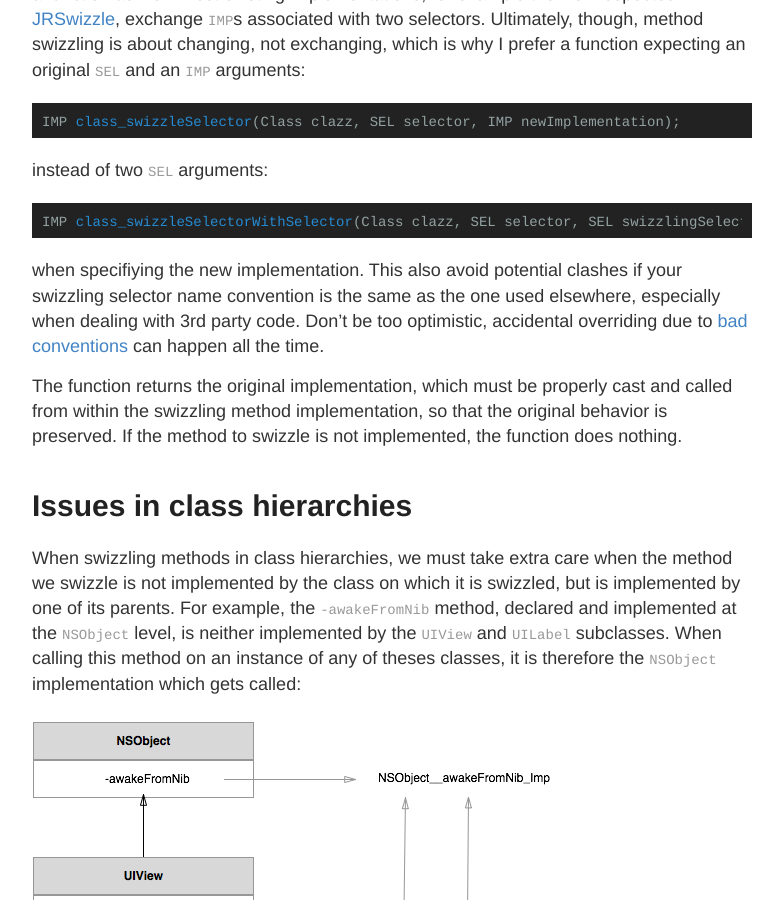
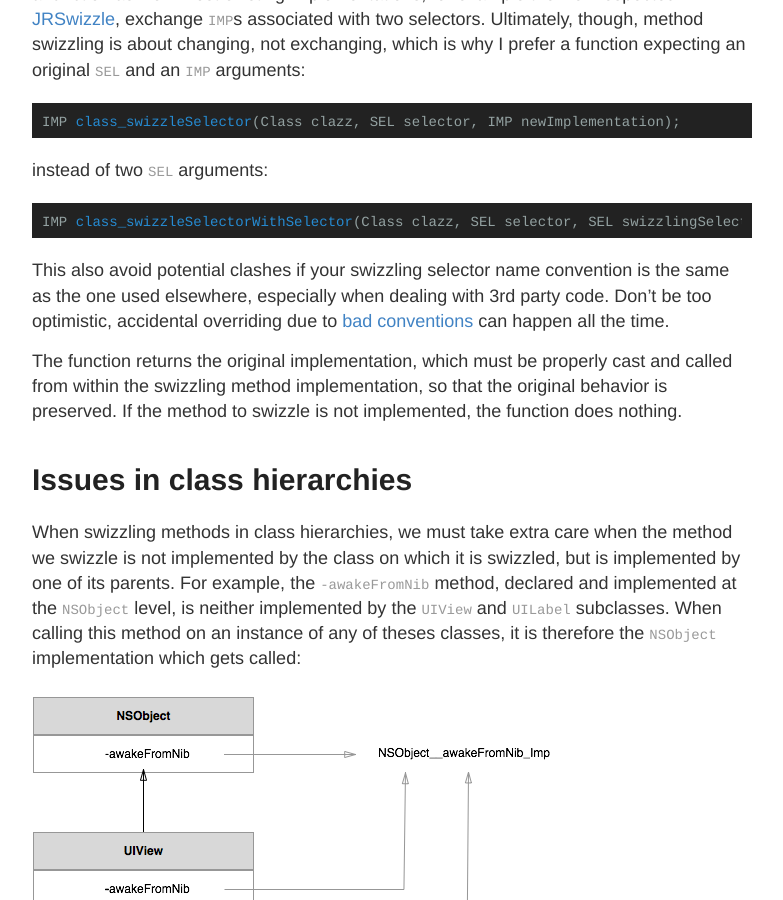
Before and after one commit to defagos/defagos.github.io, a Jekyll site: the page built from _posts/2014-12-4-yet_another_article_about_method_swizzling.md, in a window 1280 px wide and 900 px high, scrolled down 774 px. Shown: the whole window, without its empty margins (248-1031 px from the left). Built offline with Jekyll 4.4.1, drawn with Linux system fonts in a browser that asks for light colours.

Commit message:
Improve text

```diff
--- a/_posts/2014-12-4-yet_another_article_about_method_swizzling.md
+++ b/_posts/2014-12-4-yet_another_article_about_method_swizzling.md
@@ -23,7 +23,7 @@ instead of two `SEL` arguments:
 IMP class_swizzleSelectorWithSelector(Class clazz, SEL selector, SEL swizzlingSelector);
 {% endhighlight %}
 
-when specifiying the new implementation. This also avoid potential clashes if your swizzling selector name convention is the same as the one used elsewhere, especially when dealing with 3rd party code. Don't be too optimistic, accidental overriding due to [bad conventions](https://github.com/search?l=objective-c&q=%22%28void%29commonInit%22&ref=searchresults&type=Code&utf8=%E2%9C%93) can happen all the time.
+This also avoid potential clashes if your swizzling selector name convention is the same as the one used elsewhere, especially when dealing with 3rd party code. Don't be too optimistic, accidental overriding due to [bad conventions](https://github.com/search?l=objective-c&q=%22%28void%29commonInit%22&ref=searchresults&type=Code&utf8=%E2%9C%93) can happen all the time.
 
 The function returns the original implementation, which must be properly cast and called from within the swizzling method implementation, so that the original behavior is preserved. If the method to swizzle is not implemented, the function does nothing.
 
```
